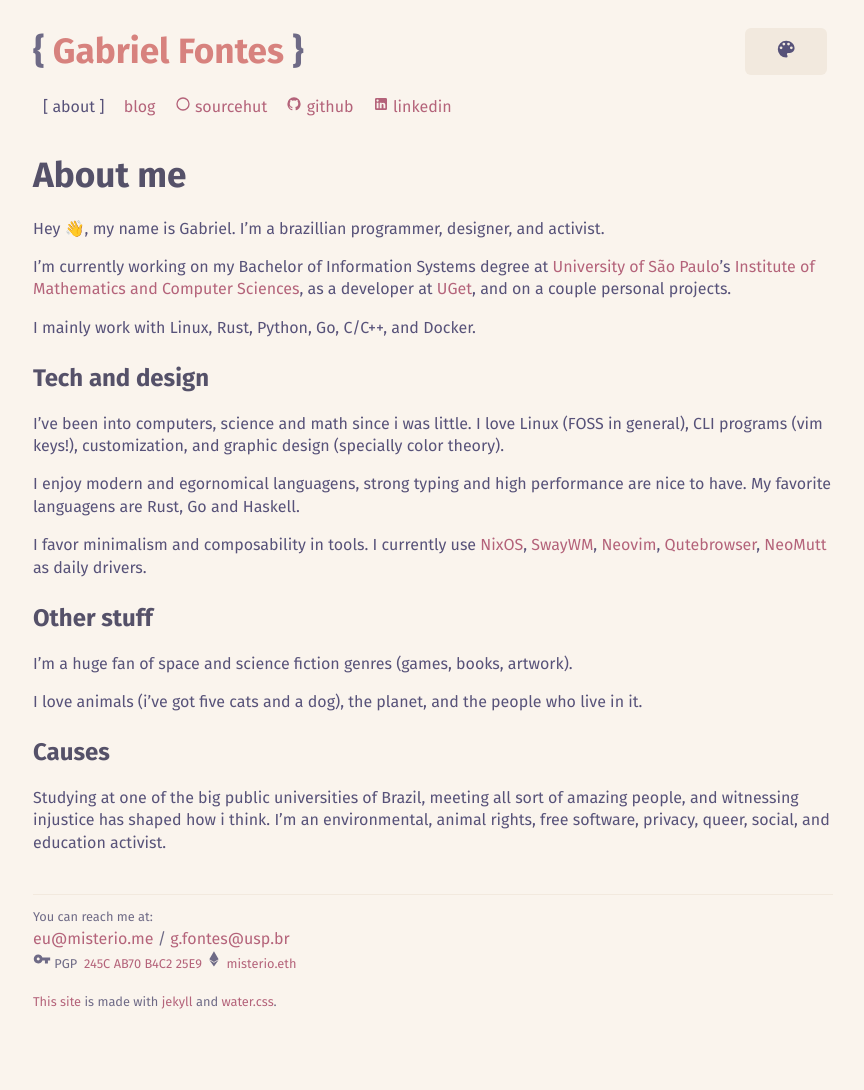
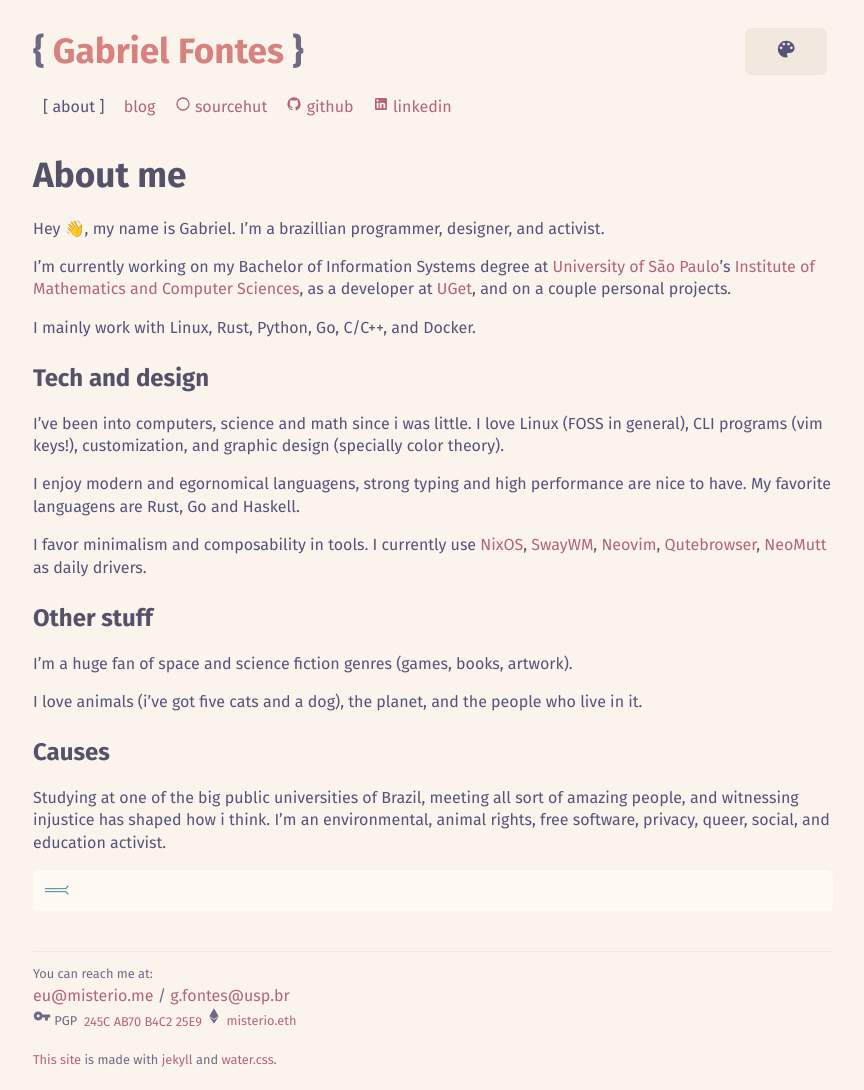
Before and after one commit to Misterio77/website, a Jekyll site: the page built from index.md, in a window 1280 px wide. Shown: the whole page, without its empty margins (207-1071 px from the left). Built offline with Jekyll 4.4.1, drawn with Linux system fonts in a browser that asks for light colours; before the commit the page ends 1033 px from its top, so only the background shows below that.

Commit message:
testing something out

````diff
--- a/index.md
+++ b/index.md
@@ -28,3 +28,7 @@ I love animals (i've got five cats and a dog), the planet, and the people who li
 ## Causes
 
 Studying at one of the big public universities of Brazil, meeting all sort of amazing people, and witnessing injustice has shaped how i think. I'm an environmental, animal rights, free software, privacy, queer, social, and education activist.
+
+```haskell
+==<
+```
````
